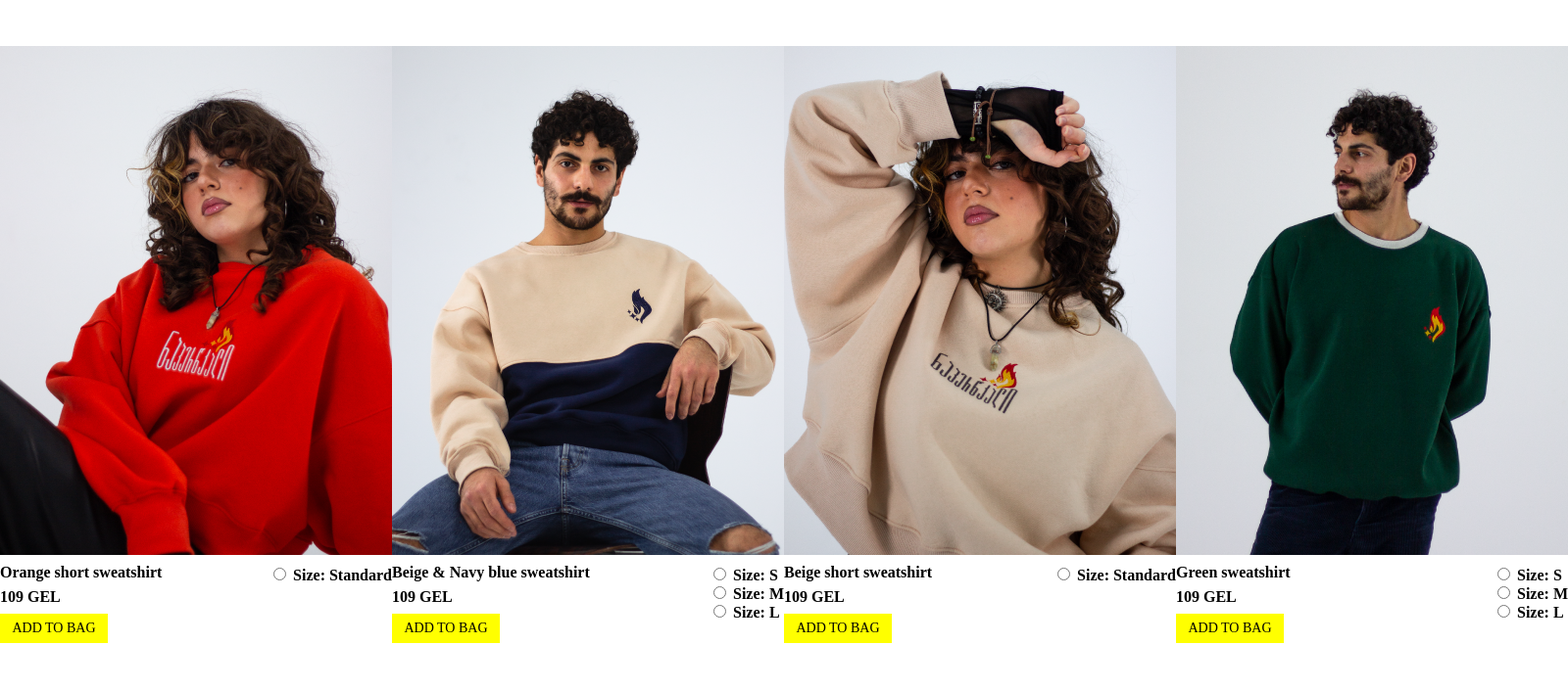
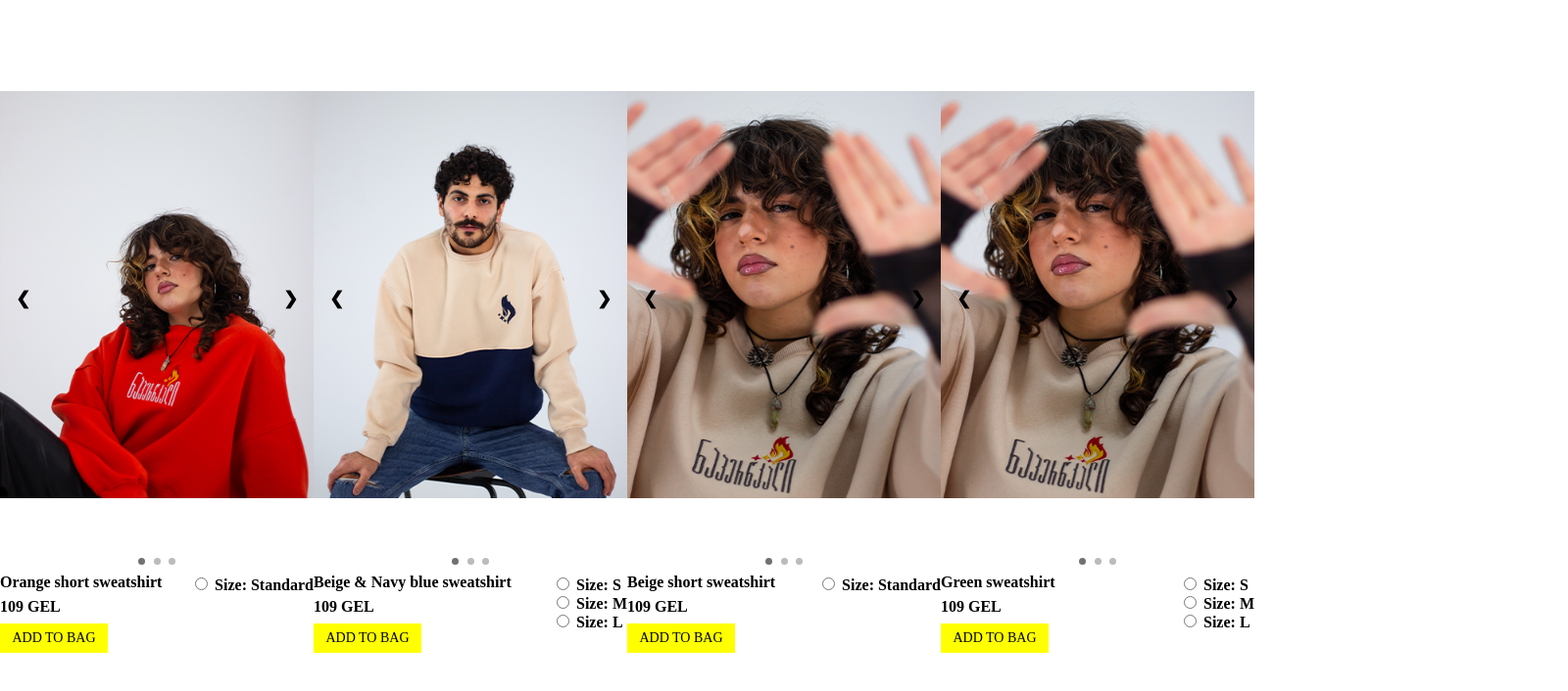
Before and after one commit to MirianMakhatadze/Napertskali, a plain HTML site: page hoodie.html in a window 1280 px wide. Shown: the part 152-858 px from the top of the page at 98% size, 1600 px wide, since content can reach past the window. Drawn offline with Linux system fonts and the light colour scheme; a web font is replaced by a local one.

Commit message:
added sliders to sw page

```diff
--- /dev/null
+++ b/css/smallslider.css
@@ -0,0 +1,242 @@
+/* Slideshow container */
+.slideshow-container {
+    max-width: 400px;
+    position: relative;
+    margin: auto;
+  }
+
+  /* Hide the images by default */
+  .mySlides {
+    display: none;
+  }
+
+  /* Next & previous buttons */
+  .prev, .next {
+    cursor: pointer;
+    position: absolute;
+    top: 50%;
+    width: auto;
+    margin-top: -22px;
+    padding: 16px;
+    color: black;
+    font-weight: bold;
+    font-size: 18px;
+    transition: 0.6s ease;
+    border-radius: 0 3px 3px 0;
+    user-select: none;
+  }
+
+  /* Position the "next button" to the right */
+  .next {
+    right: 0;
+    border-radius: 3px 0 0 3px;
+  }
+
+  /* On hover, add a black background color with a little bit see-through */
+  .prev:hover, .next:hover {
+    background-color: rgba(0,0,0,0.8);
+  }
+
+  /* The dots/bullets/indicators */
+  .dot {
+    cursor: pointer;
+    height: 7px;
+    width: 7px;
+    margin: 0 2px;
+    background-color: #bbb;
+    border-radius: 50%;
+    display: inline-block;
+    transition: background-color 0.6s ease;
+  }
+
+  .active, .dot:hover {
+    background-color: #717171;
+  }
+
+
+
+                                                                       /* SLIDER N2
+
+/* Slideshow container */
+.slideshow-containerr {
+    max-width: 400px;
+    position: relative;
+    margin: auto;
+}
+
+  /* Hide the images by default */
+.mySlidess {
+    display: none;
+}
+
+  /* Next & previous buttons */
+.prevv, .nextt {
+    cursor: pointer;
+    position: absolute;
+    top: 50%;
+    width: auto;
+    margin-top: -22px;
+    padding: 16px;
+    color: black;
+    font-weight: bold;
+    font-size: 18px;
+    transition: 0.6s ease;
+    border-radius: 0 3px 3px 0;
+    user-select: none;
+}
+
+  /* Position the "next button" to the right */
+.nextt {
+    right: 0;
+    border-radius: 3px 0 0 3px;
+}
+
+  /* On hover, add a black background color with a little bit see-through */
+.prevv:hover, .nextt:hover {
+    background-color: rgba(0,0,0,0.8);
+}
+
+  /* The dots/bullets/indicators */
+.dott {
+    cursor: pointer;
+    height: 7px;
+    width: 7px;
+    margin: 0 2px;
+    background-color: #bbb;
+    border-radius: 50%;
+    display: inline-block;
+    transition: background-color 0.6s ease;
+}
+
+.activee, .dott:hover {
+    background-color: #717171;
+}
+
+
+
+
+
+                                                                /* SLIDE N3
+
+
+
+
+/* Slideshow container */
+.slideshow-containerrr {
+    max-width: 400px;
+    position: relative;
+    margin: auto;
+}
+
+  /* Hide the images by default */
+.mySlidesss {
+    display: none;
+}
+
+  /* Next & previous buttons */
+.prevvv, .nexttt {
+    cursor: pointer;
+    position: absolute;
+    top: 50%;
+    width: auto;
+    margin-top: -22px;
+    padding: 16px;
+    color: black;
+    font-weight: bold;
+    font-size: 18px;
+    transition: 0.6s ease;
+    border-radius: 0 3px 3px 0;
+    user-select: none;
+}
+
+  /* Position the "next button" to the right */
+.nexttt {
+    right: 0;
+    border-radius: 3px 0 0 3px;
+}
+
+  /* On hover, add a black background color with a little bit see-through */
+.prevvv:hover, .nexttt:hover {
+    background-color: rgba(0,0,0,0.8);
+}
+
+  /* The dots/bullets/indicators */
+.dottt {
+    cursor: pointer;
+    height: 7px;
+    width: 7px;
+    margin: 0 2px;
+    background-color: #bbb;
+    border-radius: 50%;
+    display: inline-block;
+    transition: background-color 0.6s ease;
+}
+
+.activeee, .dottt:hover {
+    background-color: #717171;
+}
+
+
+
+
+
+                                                                  /* SLIDE N4
+
+
+
+
+
+/* Slideshow container */
+.slideshow-containerrrr {
+    max-width: 400px;
+    position: relative;
+    margin: auto;
+}
+
+  /* Hide the images by default */
+.mySlidessss {
+    display: none;
+}
+
+  /* Next & previous buttons */
+.prevvvv, .nextttt {
+    cursor: pointer;
+    position: absolute;
+    top: 50%;
+    width: auto;
+    margin-top: -22px;
+    padding: 16px;
+    color: black;
+    font-weight: bold;
+    font-size: 18px;
+    transition: 0.6s ease;
+    border-radius: 0 3px 3px 0;
+    user-select: none;
+}
+
+  /* Position the "next button" to the right */
+.nextttt {
+    right: 0;
+    border-radius: 3px 0 0 3px;
+}
+
+  /* On hover, add a black background color with a little bit see-through */
+.prevvvv:hover, .nextttt:hover {
+    background-color: rgba(0,0,0,0.8);
+}
+
+  /* The dots/bullets/indicators */
+.dotttt {
+    cursor: pointer;
+    height: 7px;
+    width: 7px;
+    margin: 0 2px;
+    background-color: #bbb;
+    border-radius: 50%;
+    display: inline-block;
+    transition: background-color 0.6s ease;
+}
+
+.activeeee, .dotttt:hover {
+    background-color: #717171;
+}
--- a/css/style.css
+++ b/css/style.css
@@ -206,13 +206,13 @@ form {
   font-weight: 700;
 }
 .item-text-wrapper {
+  margin-top: 8px;
   height: 110px;
   display: flex;
   justify-content: space-between;
 }
 
 .footer-wrapper {
-  /* max-width: var(--mainwidth); */
   width: 100%;
   margin: 0 auto;
   padding-bottom: 10px;
--- a/hoodie.html
+++ b/hoodie.html
@@ -6,7 +6,8 @@
     <link rel="stylesheet" href="css/reset.css">
     <link rel="stylesheet" href="css/font.css">
     <link rel="stylesheet" href="css/style.css">
-    <title>Hoodies</title>
+    <link rel="stylesheet" href="css/smallslider.css">
+    <title>SWEATSHIRTS</title>
 </head>
 <body>
     <header class="header1">
@@ -24,7 +25,34 @@
       <section class="hoodie-page-section">
         <div class="row1-wrapper">
             <div class="row1-item">
-                <img class="image1" src="images/vol.1.png" alt="">
+                <!-- Slideshow container -->
+                <div class="slideshow-container">
+
+                    <!-- Full-width images with number and caption text -->
+                    <div class="mySlides fade">
+                    <img src="images/orangeTop1.png" style="width:100%">
+                    </div>
+
+                    <div class="mySlides fade">
+                    <img src="images/orangeTop2.png" style="width:100%">
+                    </div>
+
+                    <div class="mySlides fade">
+                    <img src="images/orangeTop3.png" style="width:100%">
+                    </div>
+
+                    <!-- Next and previous buttons -->
+                    <a class="prev" onclick="plusSlides(-1)">&#10094;</a>
+                    <a class="next" onclick="plusSlides(1)">&#10095;</a>
+                </div>
+                <br>
+
+                <!-- The dots/circles -->
+                <div style="text-align:center; margin-top: -10px;">
+                    <span class="dot" onclick="currentSlide(1)"></span>
+                    <span class="dot" onclick="currentSlide(2)"></span>
+                    <span class="dot" onclick="currentSlide(3)"></span>
+                </div>
                 <div class="item-text-wrapper">
                     <div class="item-text">
                         <p class="item-name">Orange short sweatshirt</p>
@@ -40,7 +68,35 @@
                 </div>
             </div>
             <div class="row1-item">
-                <img class="image1" src="images/vol.2.png" alt="">
+                <!-- Slideshow container -->
+                <div class="slideshow-containerr">
+
+                    <!-- Full-width images with number and caption text -->
+                    <div class="mySlidess">
+                    <img src="images/kremSvitri1.png" style="width:100%">
+                    </div>
+
+                    <div class="mySlidess">
+                    <img src="images/kremSvitri2.png" style="width:100%">
+                    </div>
+
+                    <div class="mySlidess">
+                    <img src="images/kremSvitri3.png" style="width:100%">
+                    </div>
+
+                    <!-- Next and previous buttons -->
+                    <a class="prevv" onclick="plusSlidess(-1)">&#10094;</a>
+                    <a class="nextt" onclick="plusSlidess(1)">&#10095;</a>
+                </div>
+                <br>
+
+                <!-- The dots/circles -->
+                <div style="text-align:center; margin-top: -10px;">
+                    <span class="dott" onclick="currentSlidee(1)"></span>
+                    <span class="dott" onclick="currentSlidee(2)"></span>
+                    <span class="dott" onclick="currentSlidee(3)"></span>
+                </div>
+
                 <div class="item-text-wrapper">
                     <div class="item-text">
                         <p class="item-name">Beige & Navy blue sweatshirt</p>
@@ -60,7 +116,35 @@
                 </div>
             </div>
             <div class="row1-item">
-                <img class="image1" src="images/vol.3.png" alt="">
+                <!-- Slideshow container -->
+                <div class="slideshow-containerrr">
+
+                    <!-- Full-width images with number and caption text -->
+                    <div class="mySlidesss">
+                    <img src="images/kremTop1.png" style="width:100%">
+                    </div>
+
+                    <div class="mySlidesss">
+                    <img src="images/kremTop2.png" style="width:100%">
+                    </div>
+
+                    <div class="mySlidesss">
+                    <img src="images/kremTop3.png" style="width:100%">
+                    </div>
+
+                    <!-- Next and previous buttons -->
+                    <a class="prevvv" onclick="plusSlidesss(-1)">&#10094;</a>
+                    <a class="nexttt" onclick="plusSlidesss(1)">&#10095;</a>
+                </div>
+                <br>
+
+                <!-- The dots/circles -->
+                <div style="text-align:center; margin-top: -10px;">
+                    <span class="dottt" onclick="currentSlideee(1)"></span>
+                    <span class="dottt" onclick="currentSlideee(2)"></span>
+                    <span class="dottt" onclick="currentSlideee(3)"></span>
+                </div>
+
                 <div class="item-text-wrapper">
                     <div class="item-text">
                         <p class="item-name">Beige short sweatshirt</p>
@@ -76,7 +160,35 @@
                 </div>
             </div>
             <div class="row1-item">
-                <img class="image1" src="images/vol.4.png" alt="">
+                <!-- Slideshow container -->
+                <div class="slideshow-containerrrr">
+
+                    <!-- Full-width images with number and caption text -->
+                    <div class="mySlidessss">
+                    <img src="images/kremTop1.png" style="width:100%">
+                    </div>
+
+                    <div class="mySlidessss">
+                    <img src="images/kremTop2.png" style="width:100%">
+                    </div>
+
+                    <div class="mySlidessss">
+                    <img src="images/kremTop3.png" style="width:100%">
+                    </div>
+
+                    <!-- Next and previous buttons -->
+                    <a class="prevvvv" onclick="plusSlidessss(-1)">&#10094;</a>
+                    <a class="nextttt" onclick="plusSlidessss(1)">&#10095;</a>
+                </div>
+                <br>
+
+                <!-- The dots/circles -->
+                <div style="text-align:center; margin-top: -10px;">
+                    <span class="dotttt" onclick="currentSlideeee(1)"></span>
+                    <span class="dotttt" onclick="currentSlideeee(2)"></span>
+                    <span class="dotttt" onclick="currentSlideeee(3)"></span>
+                </div>
+
                 <div class="item-text-wrapper">
                     <div class="item-text">
                         <p class="item-name">Green sweatshirt</p>
@@ -100,5 +212,6 @@
       <footer>
 
       </footer>
+      <script src="script/slider.js"></script>
 </body>
 </html>
--- /dev/null
+++ b/script/slider.js
@@ -0,0 +1,127 @@
+let slideIndex = 1;
+showSlides(slideIndex);
+
+// Next/previous controls
+function plusSlides(n) {
+  showSlides(slideIndex += n);
+}
+
+// Thumbnail image controls
+function currentSlide(n) {
+  showSlides(slideIndex = n);
+}
+
+function showSlides(n) {
+  let i;
+  let slides = document.getElementsByClassName("mySlides");
+  let dots = document.getElementsByClassName("dot");
+  if (n > slides.length) {slideIndex = 1}
+  if (n < 1) {slideIndex = slides.length}
+  for (i = 0; i < slides.length; i++) {
+    slides[i].style.display = "none";
+  }
+  for (i = 0; i < dots.length; i++) {
+    dots[i].className = dots[i].className.replace(" active", "");
+  }
+  slides[slideIndex-1].style.display = "block";
+  dots[slideIndex-1].className += " active";
+}
+
+                                                                // SLIDE N2
+
+let slideIndexx = 1;
+showSlidess(slideIndexx);
+
+// Next/previous controls
+function plusSlidess(n) {
+  showSlidess(slideIndexx += n);
+}
+
+// Thumbnail image controls
+function currentSlidee(n) {
+  showSlidess(slideIndexx = n);
+}
+
+function showSlidess(n) {
+  let i;
+  let slides = document.getElementsByClassName("mySlidess");
+  let dots = document.getElementsByClassName("dott");
+  if (n > slides.length) {slideIndexx = 1}
+  if (n < 1) {slideIndexx = slides.length}
+  for (i = 0; i < slides.length; i++) {
+    slides[i].style.display = "none";
+  }
+  for (i = 0; i < dots.length; i++) {
+    dots[i].className = dots[i].className.replace(" activee", "");
+  }
+  slides[slideIndexx-1].style.display = "block";
+  dots[slideIndexx-1].className += " activee";
+}
+
+                                                              // SLIDE N3
+
+let slideIndexxx = 1;
+showSlidesss(slideIndexxx);
+
+// Next/previous controls
+function plusSlidesss(n) {
+  showSlidesss(slideIndexxx += n);
+}
+
+// Thumbnail image controls
+function currentSlideee(n) {
+  showSlidesss(slideIndexxx = n);
+}
+
+function showSlidesss(n) {
+  let i;
+  let slides = document.getElementsByClassName("mySlidesss");
+  let dots = document.getElementsByClassName("dottt");
+  if (n > slides.length) {slideIndexxx = 1}
+  if (n < 1) {slideIndexxx = slides.length}
+  for (i = 0; i < slides.length; i++) {
+    slides[i].style.display = "none";
+  }
+  for (i = 0; i < dots.length; i++) {
+    dots[i].className = dots[i].className.replace(" activeee", "");
+  }
+  slides[slideIndexxx-1].style.display = "block";
+  dots[slideIndexxx-1].className += " activeee";
+}
+
+
+
+
+                                                        // SLIDE N4
+
+
+
+
+let slideIndexxxx = 1;
+showSlidessss(slideIndexxxx);
+
+// Next/previous controls
+function plusSlidessss(n) {
+  showSlidessss(slideIndexxxx += n);
+}
+
+// Thumbnail image controls
+function currentSlideeee(n) {
+  showSlidessss(slideIndexxxx = n);
+}
+
+function showSlidessss(n) {
+  let i;
+  let slides = document.getElementsByClassName("mySlidessss");
+  let dots = document.getElementsByClassName("dotttt");
+  if (n > slides.length) {slideIndexxxx = 1}
+  if (n < 1) {slideIndexxxx = slides.length}
+  for (i = 0; i < slides.length; i++) {
+    slides[i].style.display = "none";
+  }
+  for (i = 0; i < dots.length; i++) {
+    dots[i].className = dots[i].className.replace(" activeeee", "");
+  }
+  slides[slideIndexxxx-1].style.display = "block";
+  dots[slideIndexxxx-1].className += " activeeee";
+}
```
Also changed, not shown: images/kremSvitri1.png (added), images/kremSvitri2.png (added), images/kremSvitri3.png (added), images/kremTop1.png (added), images/kremTop2.png (added), images/kremTop3.png (added), images/orangeTop1.png (added), images/orangeTop2.png (added), images/orangeTop3.png (added), images/vol.1.png (deleted), images/vol.2.png (deleted), images/vol.3.png (deleted), 3 other files.
